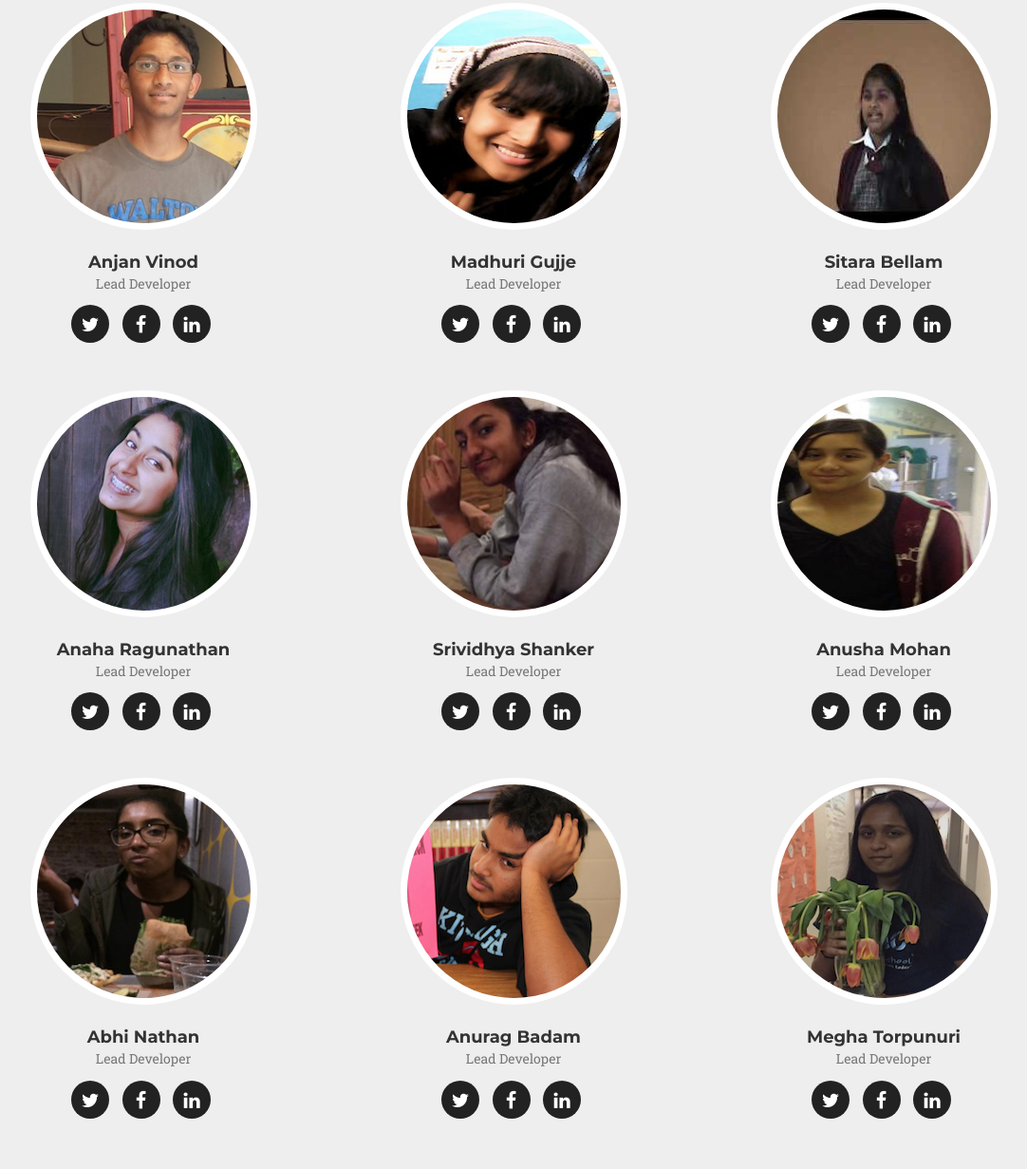
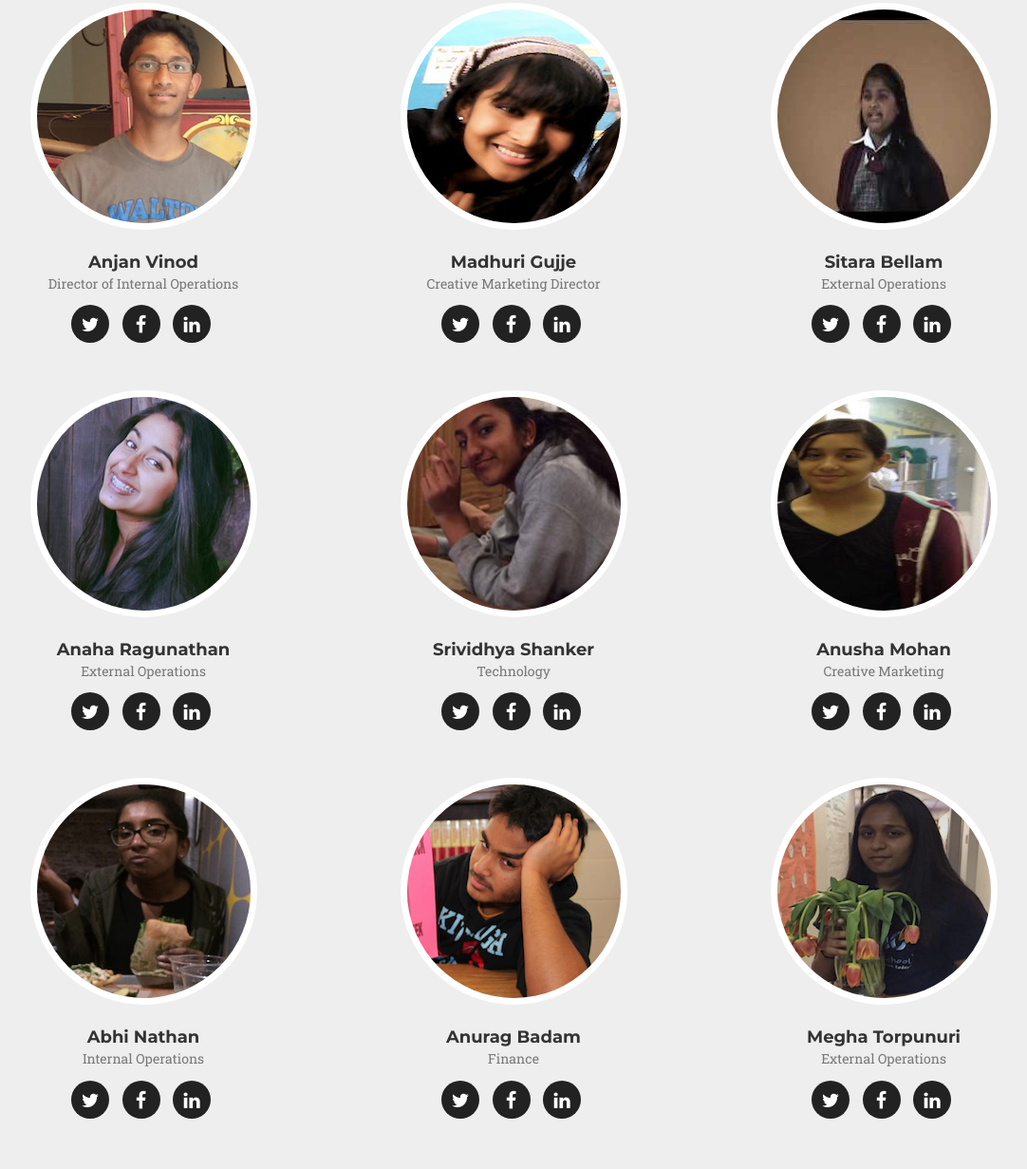
Before and after one commit to srividhyashanker/SIS-Website, a website: page index.html in a window 1280 px wide. Shown: the part 5228-6459 px from the top of the page at 95% size, without its empty margins (99-1181 px from the left). Drawn offline with nearby package versions, Linux system fonts and the light colour scheme; a web font is replaced by a local one.

Commit message:
descriptions

```diff
--- a/index.html
+++ b/index.html
@@ -199,11 +199,12 @@
                         <h4>Himakar Nagam</h4>
                         <p class="text-muted">Co-President</p>
                         <ul class="list-inline social-buttons">
-                            <li><a href=""><i class="fa fa-instagram"></i></a>
+                            <li><a href="#"><i class="fa fa-instagram"></i></a>
                             </li>
                             <li><a href="#"><i class="fa fa-facebook"></i></a>
                             </li>
-
+                            <li><a href="#"><i class="fa fa-linkedin"></i></a>
+                            </li>
                         </ul>
                     </div>
                 </div>
@@ -256,7 +257,7 @@
                     <div class="team-member">
                         <img src="img/team/5.jpg" class="img-responsive img-circle" alt="">
                         <h4>Trisha Vijay</h4>
-                        <p class="text-muted">lol idkkkk</p>
+                        <p class="text-muted">Director of Operations</p>
                         <ul class="list-inline social-buttons">
                             <li><a href="#"><i class="fa fa-twitter"></i></a>
                             </li>
@@ -271,7 +272,7 @@
                     <div class="team-member">
                         <img src="img/team/6.jpg" class="img-responsive img-circle" alt="">
                         <h4>Vinay Satish</h4>
-                        <p class="text-muted">Director of Internal Operations</p>
+                        <p class="text-muted">Director of Technology</p>
                         <ul class="list-inline social-buttons">
                             <li><a href="#"><i class="fa fa-twitter"></i></a>
                             </li>
@@ -286,7 +287,7 @@
                     <div class="team-member">
                         <img src="img/team/7.jpg" class="img-responsive img-circle" alt="">
                         <h4>Anjan Vinod</h4>
-                        <p class="text-muted">Lead Developer</p>
+                        <p class="text-muted">Director of Internal Operations</p>
                         <ul class="list-inline social-buttons">
                             <li><a href="#"><i class="fa fa-twitter"></i></a>
                             </li>
@@ -301,7 +302,7 @@
                     <div class="team-member">
                         <img src="img/team/8.jpg" class="img-responsive img-circle" alt="">
                         <h4>Madhuri Gujje</h4>
-                        <p class="text-muted">Lead Developer</p>
+                        <p class="text-muted">Creative Marketing Director</p>
                         <ul class="list-inline social-buttons">
                             <li><a href="#"><i class="fa fa-twitter"></i></a>
                             </li>
@@ -316,7 +317,7 @@
                     <div class="team-member">
                         <img src="img/team/9.jpg" class="img-responsive img-circle" alt="">
                         <h4>Sitara Bellam</h4>
-                        <p class="text-muted">Lead Developer</p>
+                        <p class="text-muted">External Operations</p>
                         <ul class="list-inline social-buttons">
                             <li><a href="#"><i class="fa fa-twitter"></i></a>
                             </li>
@@ -331,7 +332,7 @@
                     <div class="team-member">
                         <img src="img/team/10.jpg" class="img-responsive img-circle" alt="">
                         <h4>Anaha Ragunathan</h4>
-                        <p class="text-muted">Lead Developer</p>
+                        <p class="text-muted">External Operations</p>
                         <ul class="list-inline social-buttons">
                             <li><a href="#"><i class="fa fa-twitter"></i></a>
                             </li>
@@ -346,7 +347,7 @@
                     <div class="team-member">
                         <img src="img/team/11.jpg" class="img-responsive img-circle" alt="">
                         <h4>Srividhya Shanker</h4>
-                        <p class="text-muted">Lead Developer</p>
+                        <p class="text-muted">Technology</p>
                         <ul class="list-inline social-buttons">
                             <li><a href="#"><i class="fa fa-twitter"></i></a>
                             </li>
@@ -361,7 +362,7 @@
                     <div class="team-member">
                         <img src="img/team/12.jpg" class="img-responsive img-circle" alt="">
                         <h4>Anusha Mohan</h4>
-                        <p class="text-muted">Lead Developer</p>
+                        <p class="text-muted">Creative Marketing</p>
                         <ul class="list-inline social-buttons">
                             <li><a href="#"><i class="fa fa-twitter"></i></a>
                             </li>
@@ -376,7 +377,7 @@
                     <div class="team-member">
                         <img src="img/team/13.jpg" class="img-responsive img-circle" alt="">
                         <h4>Abhi Nathan</h4>
-                        <p class="text-muted">Lead Developer</p>
+                        <p class="text-muted">Internal Operations</p>
                         <ul class="list-inline social-buttons">
                             <li><a href="#"><i class="fa fa-twitter"></i></a>
                             </li>
@@ -391,7 +392,7 @@
                     <div class="team-member">
                         <img src="img/team/14.jpg" class="img-responsive img-circle" alt="">
                         <h4>Anurag Badam</h4>
-                        <p class="text-muted">Lead Developer</p>
+                        <p class="text-muted">Finance</p>
                         <ul class="list-inline social-buttons">
                             <li><a href="#"><i class="fa fa-twitter"></i></a>
                             </li>
@@ -406,7 +407,7 @@
                     <div class="team-member">
                         <img src="img/team/15.jpg" class="img-responsive img-circle" alt="">
                         <h4>Megha Torpunuri</h4>
-                        <p class="text-muted">Lead Developer</p>
+                        <p class="text-muted">External Operations</p>
                         <ul class="list-inline social-buttons">
                             <li><a href="#"><i class="fa fa-twitter"></i></a>
                             </li>
```
